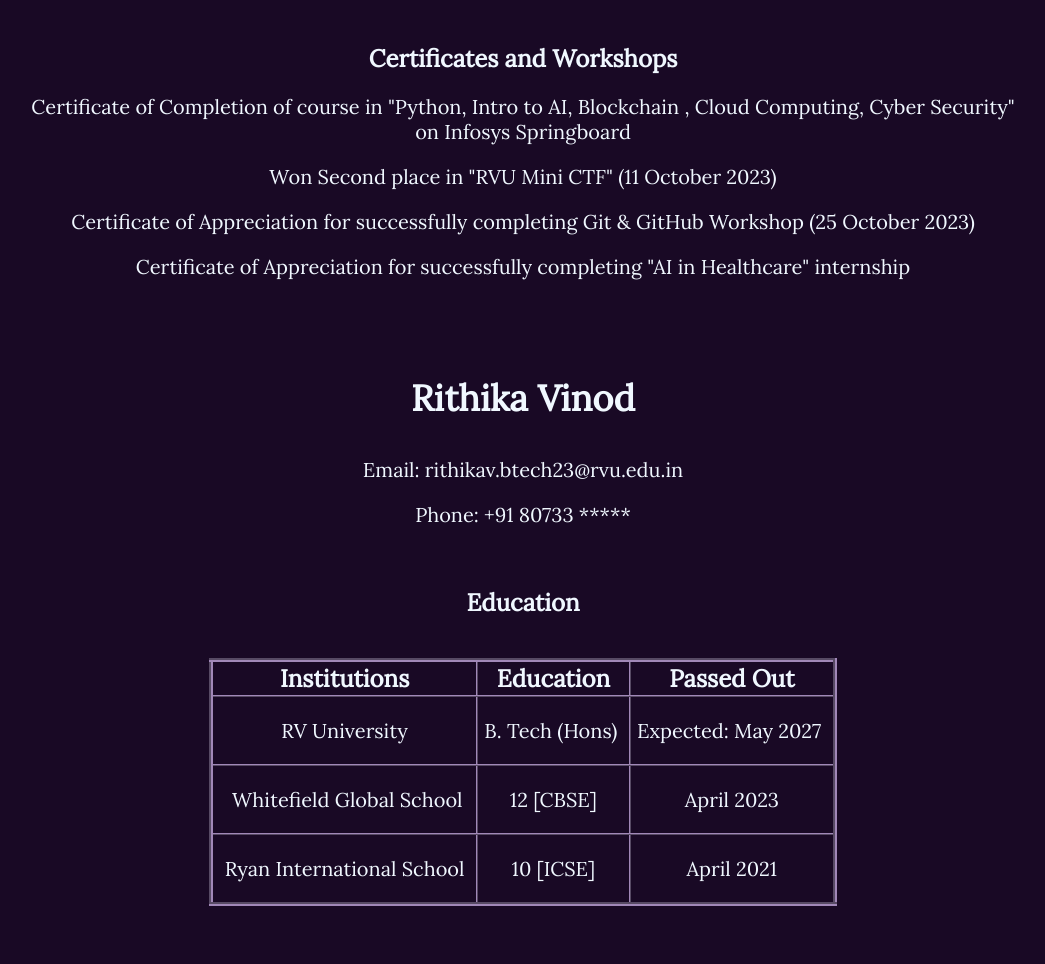
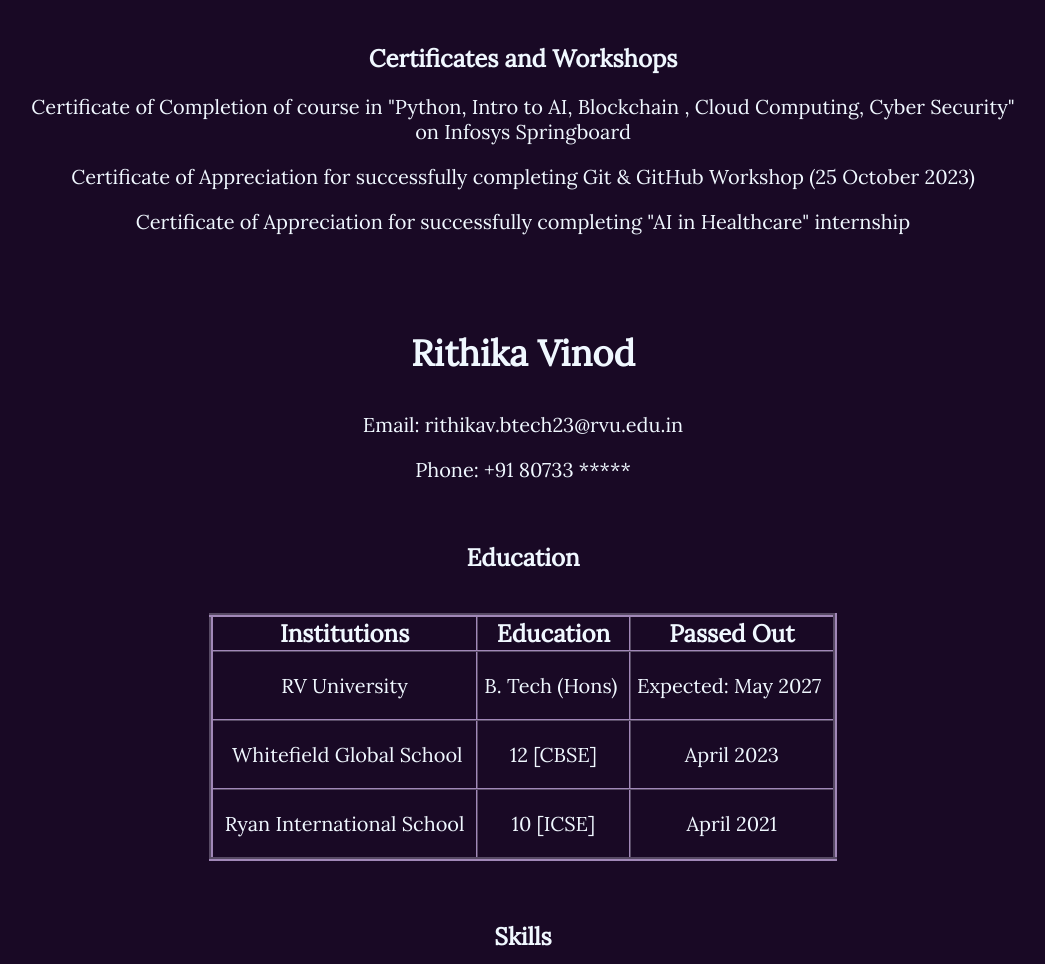
Before and after one commit to Anannya-S-37/dynamic_agile, a plain HTML site: page MeetOurTeam.html in a window 1280 px wide. Shown: the part 2734-3698 px from the top of the page, without its empty margins (117-1162 px from the left). Drawn offline with Linux system fonts and the light colour scheme; a web font is replaced by a local one.

Commit message:
Update MeetOurTeam.html

```diff
--- a/MeetOurTeam.html
+++ b/MeetOurTeam.html
@@ -372,7 +372,7 @@
                 <h2>Certificates and Workshops</h2>
                 <p>Certificate of Completion of course in "Python, Intro to AI, Blockchain , Cloud Computing, Cyber Security" on
                     Infosys Springboard</p>
-                <p>Won Second place in "RVU Mini CTF" (11 October 2023)
+
                 </p>
                 <p>Certificate of Appreciation for successfully
                     completing Git & GitHub Workshop (25 October 2023) </p>
```
